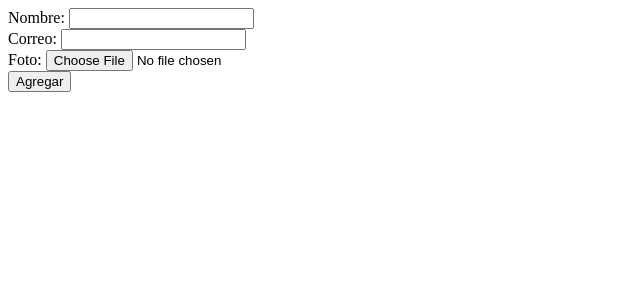
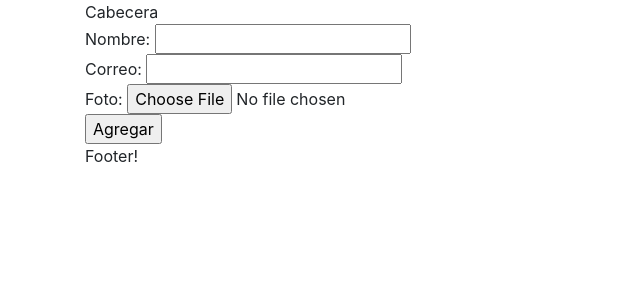
Before and after one commit to leonardomjrs/CRUD, a Flask app: page /create in a window 1280 px wide. Shown: the top 300 px of the page, without its empty margins (0-640 px from the left). Run offline with Flask 2, Linux system fonts and the light colour scheme; some libraries are stand-ins or nearby versions.

Commit message:
todo andando hasta cabecera y footer

```diff
--- a/templates/empleados/create.html
+++ b/templates/empleados/create.html
@@ -1,3 +1,4 @@
+{% include 'header.html'%}
 <form method="post" action="/store" enctype="multipart/form-data">
     Nombre:
     <input type="text" name="txtNombre" id="txtNombre">
@@ -15,3 +16,4 @@
 
 
 </form>
+{% include 'footer.html'%}
--- a/templates/empleados/edit.html
+++ b/templates/empleados/edit.html
@@ -1,3 +1,4 @@
+{% include 'header.html'%}
 {% for empleado in empleados%}
 <form method="post" action="/update" enctype="multipart/form-data">
     Id:
@@ -22,3 +23,4 @@
 </form>
 
 {% endfor %}
+{% include 'footer.html'%}
--- a/templates/empleados/index.html
+++ b/templates/empleados/index.html
@@ -1,3 +1,5 @@
+{% include 'header.html'%}
+
 <!DOCTYPE html>
 <html lang="en">
 <head>
@@ -34,3 +36,5 @@
 
 </body>
 </html>
+
+{% include 'footer.html'%}
--- a/templates/footer.html
+++ b/templates/footer.html
@@ -0,0 +1,4 @@
+Footer!
+</div>
+</body>
+</html>
--- a/templates/header.html
+++ b/templates/header.html
@@ -0,0 +1,11 @@
+<!DOCTYPE html>
+<html lang="en">
+<head>
+    <meta charset="UTF-8">
+    <meta name="viewport" content="width=device-width, initial-scale=1.0">
+    <link rel="stylesheet" href="https://maxcdn.bootstrapcdn.com/bootstrap/4.0.0/css/bootstrap.min.css">
+    <title>Document</title>
+</head>
+<body>
+    <div class="container">
+        Cabecera
```
